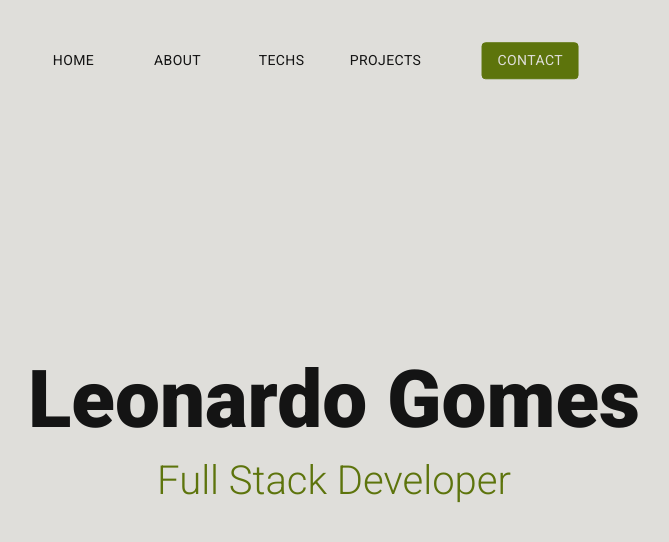
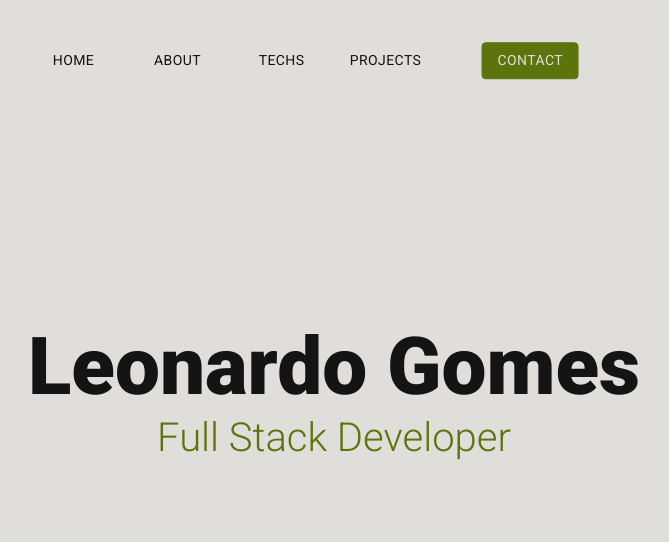
Before and after one commit to leonardojcpg/Portfolio, a React (Vite) app: page / in a window 1280 px wide. Shown: the top 542 px of the page, without its empty margins (306-975 px from the left). Built offline with nearby package versions, Linux system fonts and the light colour scheme.

Commit message:
fix: Fixing css code in home page

```diff
--- a/src/pages/home/style.js
+++ b/src/pages/home/style.js
@@ -18,15 +18,15 @@ export const HomeContainer = styled.div`
     background-color: ${props => props.theme.backgroundColor};
 `
 
-export const HomeTitle = styled.h1`
+export const HomeTitle = styled.div`
     font-family: 'Roboto', sans-serif;
     font-weight: bold;
     font-size: 5rem;
     color: ${props => props.theme.fontColor};
-    position: absolute;
-    left: 50%;
-    transform: translate(-50%, 50%);
-    bottom: 50%;
+    transform: translate(0%, 40vh);
+    display: flex;
+    align-items: center;
+    justify-content: center;
     animation: ${fadeInOutAnimation} 1s ease-in-out;
 `
 
@@ -35,10 +35,9 @@ export const HomeSubTitle = styled.span`
     font-weight: 300;
     font-size: 2.5rem;
     color: ${props => props.theme.buttonColor};
-    margin-left: 35%;
-    position: absolute;
-    left: 15%;
-    transform: translate(-50%, 50%);
-    bottom: 40%;
+    transform: translate(0%, 40vh);
+    display: flex;
+    align-items: center;
+    justify-content: center;
     animation: ${fadeInOutAnimation} 1s ease-in-out;
 `
```
